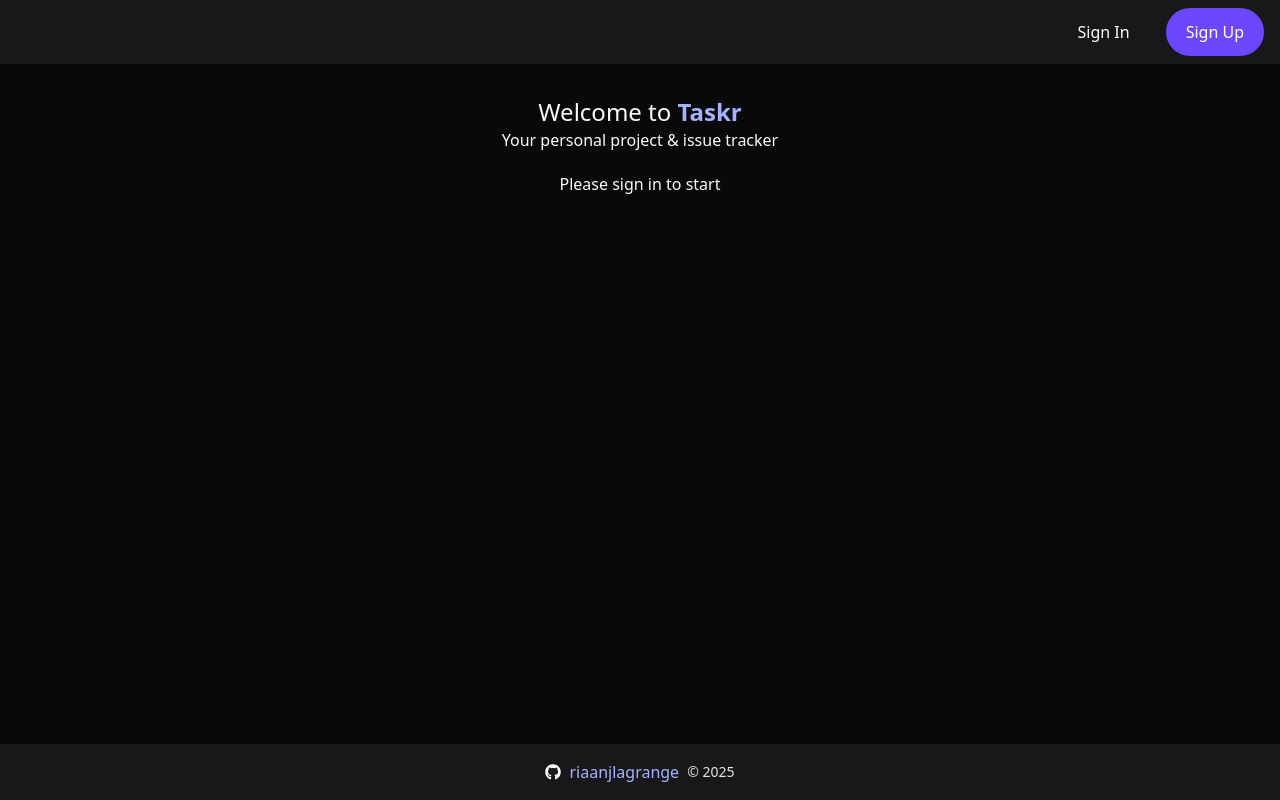
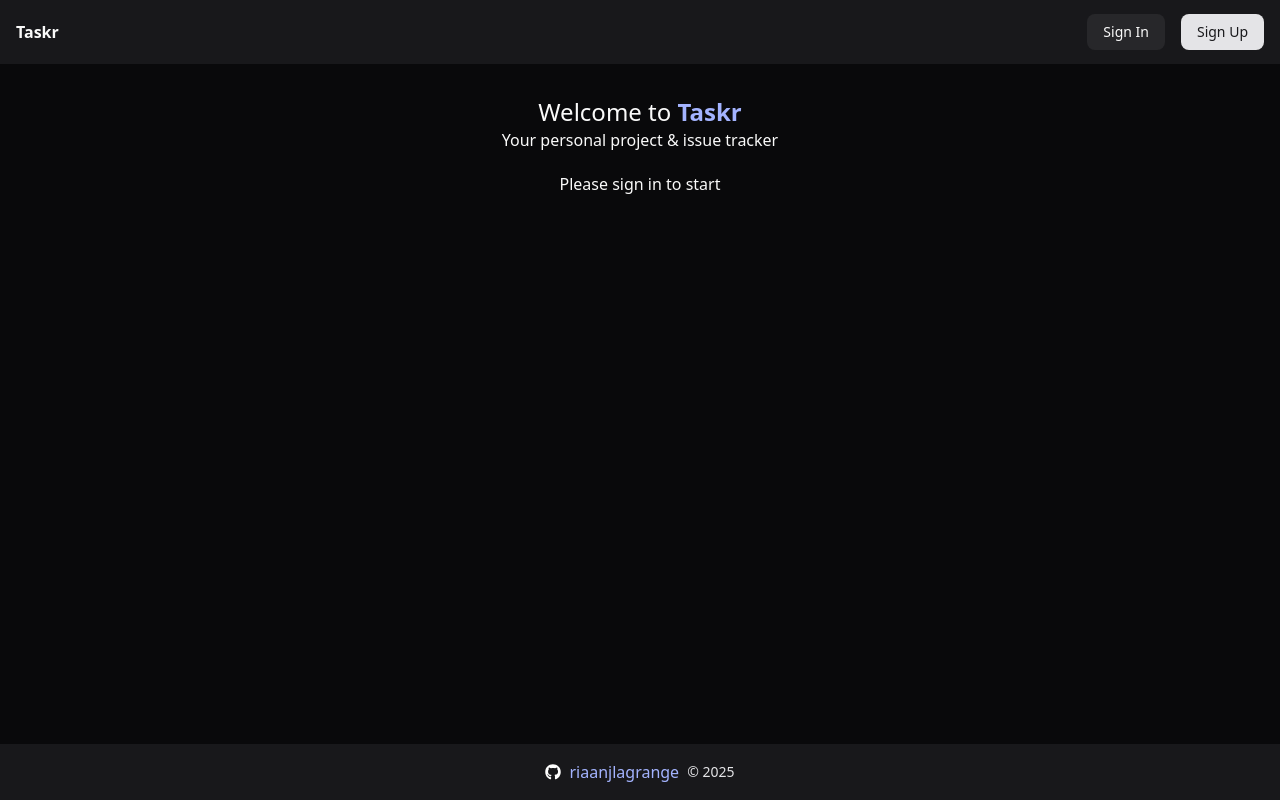
Before and after one commit to riaanjlagrange/taskr, a Next.js app: page / in a window 1280 px wide. Built offline with nearby package versions, Linux system fonts and the light colour scheme; no server answers.

Commit message:
Update header to display user full name & the app name

```diff
--- a/src/components/header.tsx
+++ b/src/components/header.tsx
@@ -1,23 +1,44 @@
 import { SignedIn, SignedOut, SignInButton, SignUpButton, UserButton } from "@clerk/nextjs"
+import { Button } from "./ui/button"
+import { currentUser } from "@clerk/nextjs/server"
+import Link from "next/link";
 
-export default function Header() {
+export default async function Header() {
+  const user = await currentUser();
+  const fullName =
+    user?.fullName ??
+    (`${user?.firstName ?? ""} ${user?.lastName ?? ""}`.trim() ||
+    user?.username ||
+    user?.primaryEmailAddress?.emailAddress);
+
   return (
-    <header className="flex justify-end items-center p-4 gap-4 h-16 w-full fixed top-0 bg-zinc-900">
+    <header className="flex justify-between items-center p-4 h-16 w-full fixed top-0 bg-zinc-900">
+      {/* left side */}
+      <div className="flex gap-4 items-center">
+	<Link href="/" className="hover:text-indigo-300 font-bold transition">
+	  Taskr
+	</Link>
+      </div>
+
+      {/* right side */}
+      <div className="flex gap-4 items-center">
 	<SignedOut>
 	  <SignInButton>
-	  <button className="text-white rounded-full font-medium text-sm sm:text-base h-10 sm:h-12 px-4 sm:px-5 cursor-pointer">
+	    <Button variant="secondary">
 	      Sign In
-	  </button>
+	    </Button>
 	  </SignInButton>
 	  <SignUpButton>
-	  <button className="bg-[#6c47ff] text-white rounded-full font-medium text-sm sm:text-base h-10 sm:h-12 px-4 sm:px-5 cursor-pointer">
+	    <Button>
 	      Sign Up
-	  </button>
+	    </Button>
 	  </SignUpButton>
 	</SignedOut>
 	<SignedIn>
+	  <span>{fullName}</span>
 	  <UserButton />
 	</SignedIn>
+      </div>
     </header>
   )
 }
```
Lines whose indentation alone changed are shown as unchanged.
